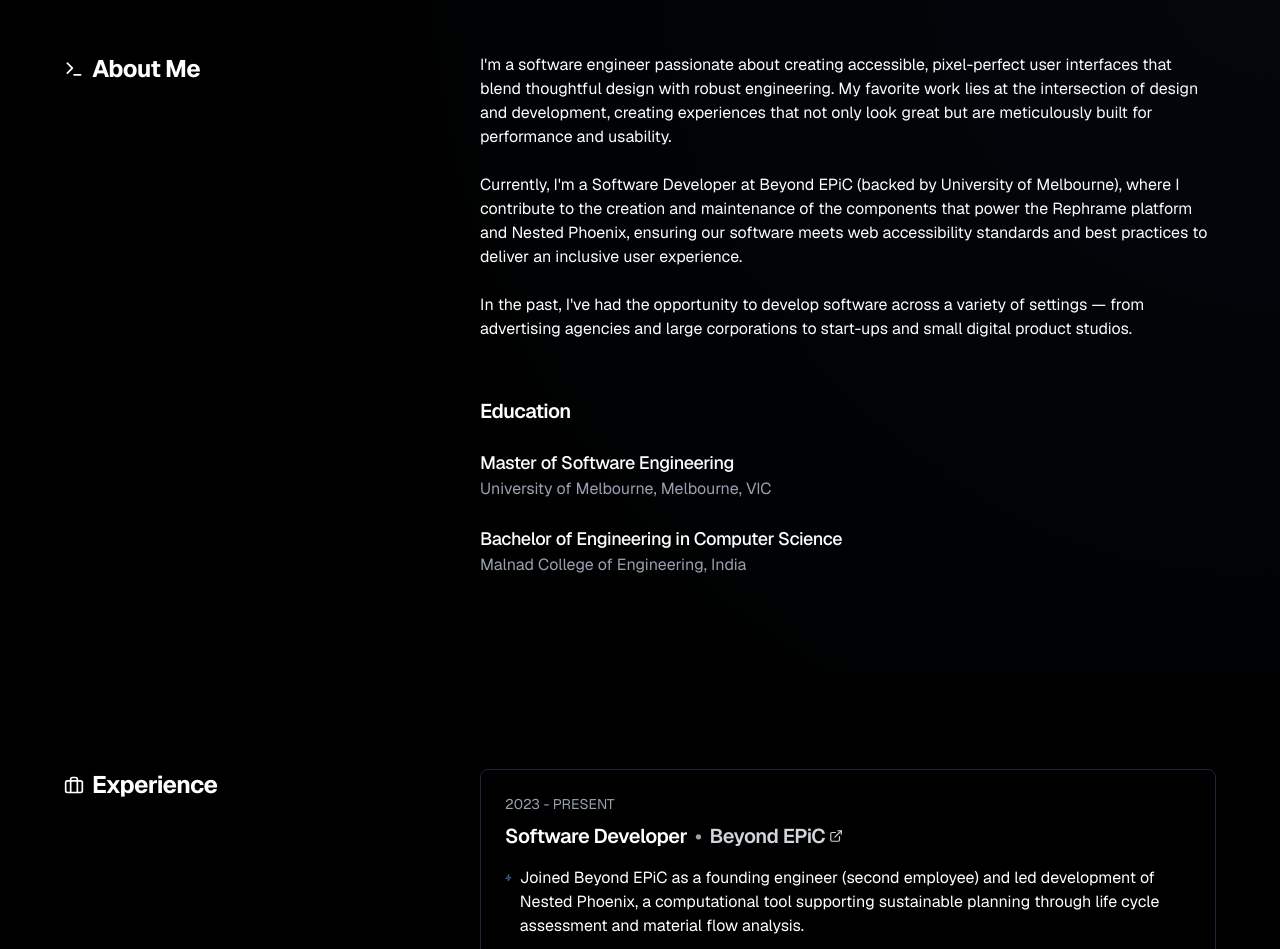
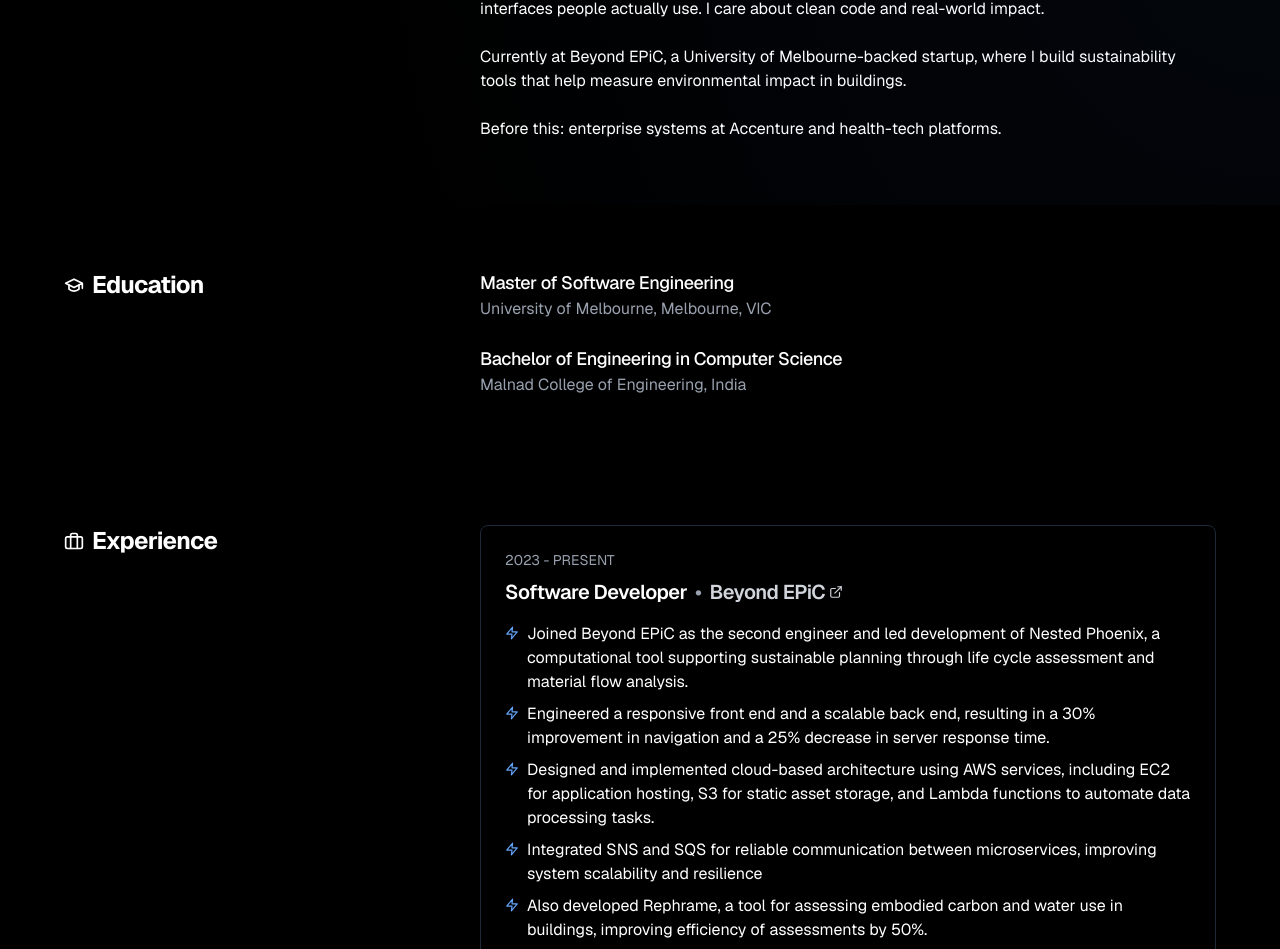
Before and after one commit to pgd1998/new-portfolio, a Next.js app: page / in a window 1280 px wide. Shown: the part 843-1792 px from the top of the page. Built offline with nearby package versions, Linux system fonts and the light colour scheme.

Commit message:
redid the website

```diff
--- a/src/app/page.tsx
+++ b/src/app/page.tsx
@@ -59,20 +59,20 @@
 
       <main className="pt-16">
         {/* Hero Section */}
-        <section className="min-h-[92vh] flex flex-col justify-center relative overflow-hidden px-6 py-24">
+        <section className="min-h-[92vh] flex flex-col justify-center relative overflow-hidden px-6 py-24 -mt-12">
           <div className="max-w-6xl mx-auto w-full">
-            <div className="relative z-10">
+            <div className="relative z-10 text-center flex flex-col items-center">
               <h1 className="text-5xl md:text-7xl font-bold tracking-tight mb-2">Poorvith Gowda</h1>
               <h2 className="text-xl md:text-2xl text-gray-400 mb-6">Software Engineer</h2>
 
-              <div className="max-w-2xl">
+              <div className="max-w-4xl">
                 <p className="text-lg md:text-xl mb-8">
-                  I build accessible, pixel-perfect digital experiences for the web.
+                  From early-stage startup to solo-building AI platforms, I thrive where complex problems meet clean code. Fascinated by data, AI, and building products that solve real-world problems.
                 </p>
 
                 <ContactInfo />
 
-                <div className="flex flex-wrap gap-4">
+                <div className="flex flex-nowrap justify-center gap-6">
                 <a
                     href="#experience"
                     className="px-5 py-3 bg-white text-black font-medium rounded-md hover:bg-gray-200 transition-colors"
@@ -124,7 +124,7 @@
         </section>
 
         {/* About Section */}
-        <section id="about" className="px-6 py-24 bg-black/60">
+        <section id="about" className="px-6 py-16 bg-black/60">
           <div className="max-w-6xl mx-auto">
             <div className="flex flex-col md:flex-row gap-12">
               <div className="md:w-1/3">
@@ -141,23 +141,36 @@
 
               <div className="md:w-2/3 space-y-6">
                 <p>
-                  I&apos;m a software engineer passionate about creating accessible, pixel-perfect user
-                  interfaces that blend thoughtful design with robust engineering. My favorite
-                  work lies at the intersection of design and development, creating experiences
-                  that not only look great but are meticulously built for performance and usability.
+                  I&apos;m a full-stack engineer who builds end-to-end products—backend systems, data pipelines, and the interfaces people actually use. I care about clean code and real-world impact.
                 </p>
                 <p>
-                  Currently, I&apos;m a Software Developer at Beyond EPiC (backed by University of Melbourne),
-                  where I contribute to the creation and maintenance of the components that power
-                  the Rephrame platform and Nested Phoenix, ensuring our software meets web accessibility standards and best
-                  practices to deliver an inclusive user experience.
+                  Currently at Beyond EPiC, a University of Melbourne-backed startup, where I build sustainability tools that help measure environmental impact in buildings.
                 </p>
                 <p>
-                  In the past, I&apos;ve had the opportunity to develop software across a variety of
-                  settings — from advertising agencies and large corporations to start-ups and
-                  small digital product studios.
+                  Before this: enterprise systems at Accenture and health-tech platforms.
                 </p>
+              </div>
+            </div>
+          </div>
+        </section>
 
+        {/* Education Section */}
+        <section id="education" className="px-6 py-16">
+          <div className="max-w-6xl mx-auto">
+            <div className="flex flex-col md:flex-row gap-12">
+              <div className="md:w-1/3">
+                <h2 className="text-2xl font-bold mb-4 flex items-center">
+                  <span className="mr-2">
+                    <svg width="20" height="20" viewBox="0 0 24 24" fill="none" stroke="currentColor" strokeWidth="2" strokeLinecap="round" strokeLinejoin="round">
+                      <path d="M22 10v6M2 10l10-5 10 5-10 5z"></path>
+                      <path d="M6 12v5c3 3 9 3 12 0v-5"></path>
+                    </svg>
+                  </span>
+                  Education
+                </h2>
+              </div>
+
+              <div className="md:w-2/3">
                 <EducationSection />
               </div>
             </div>
@@ -165,7 +178,7 @@
         </section>
 
         {/* Experience Section */}
-        <section id="experience" className="px-6 py-24">
+        <section id="experience" className="px-6 py-16">
           <div className="max-w-6xl mx-auto">
             <div className="flex flex-col md:flex-row gap-12">
               <div className="md:w-1/3">
@@ -188,7 +201,7 @@
         </section>
 
         {/* Projects Section */}
-        <section id="projects" className="px-6 py-24 bg-black/60">
+        <section id="projects" className="px-6 py-16 bg-black/60">
           <div className="max-w-6xl mx-auto">
             <div className="flex flex-col md:flex-row gap-12">
               <div className="md:w-1/3">
@@ -217,10 +230,10 @@
           <div className="flex flex-col md:flex-row justify-between items-center gap-6">
             <SocialLinks />
 
-            <div className="text-sm text-gray-400">
-              <p>Built with <span className="text-white">Next.js</span> and <span className="text-white">Tailwind CSS</span>, deployed with <span className="text-white">Vercel</span></p>
+            {/* <div className="text-sm text-gray-400">
+              <p>Built with <span className="text-white">Next.js</span> and <span className="text-white">Tailwind CSS</span></p>
               <p>Coded in <span className="text-white">VS Code</span></p>
-            </div>
+            </div> */}
           </div>
         </div>
       </footer>
--- a/src/components/ContactInfo.tsx
+++ b/src/components/ContactInfo.tsx
@@ -2,7 +2,7 @@
 
 const ContactInfo = () => {
   return (
-    <div className="flex flex-col sm:flex-row items-start sm:items-center gap-4 text-sm text-gray-400 mb-12">
+    <div className="flex flex-col sm:flex-row justify-center items-center gap-4 text-sm text-gray-400 mb-12">
       <div className="flex items-center gap-2">
         <svg width="16" height="16" viewBox="0 0 24 24" fill="none" stroke="currentColor" strokeWidth="2" strokeLinecap="round" strokeLinejoin="round">
           <path d="M21 10c0 7-9 13-9 13s-9-6-9-13a9 9 0 0 1 18 0z"></path>
--- a/src/components/EducationSection.tsx
+++ b/src/components/EducationSection.tsx
@@ -23,9 +23,6 @@
 
 const EducationSection = () => {
   return (
-    <div className="pt-8">
-      <h3 className="text-xl font-semibold mb-6">Education</h3>
-
     <div className="space-y-6">
       <EducationItem
         degree="Master of Software Engineering"
@@ -39,7 +36,6 @@
         location="India"
       />
     </div>
-    </div>
   );
 };
 
--- a/src/components/ExperienceSection.tsx
+++ b/src/components/ExperienceSection.tsx
@@ -43,7 +43,7 @@
         <div className="space-y-2 my-4">
           {description.map((item, index) => (
             <p key={index} className="flex items-start">
-              <svg width="16" height="16" viewBox="0 0 24 24" fill="none" stroke="#60a5fa" strokeWidth="2" strokeLinecap="round" strokeLinejoin="round" className="mr-2 mt-1">
+              <svg width="14" height="14" viewBox="0 0 24 24" fill="none" stroke="#60a5fa" strokeWidth="2" strokeLinecap="round" strokeLinejoin="round" className="mr-2 mt-1 min-w-3.5 min-h-3.5 w-3.5 h-3.5 flex-shrink-0">
                 <polygon points="13 2 3 14 12 14 11 22 21 10 12 10 13 2"></polygon>
               </svg>
               <span>{item}</span>
@@ -70,7 +70,7 @@
         company="Beyond EPiC"
         companyUrl="https://www.beyondepic.io/"
         description={[
-          "Joined Beyond EPiC as a founding engineer (second employee) and led development of Nested Phoenix, a computational tool supporting sustainable planning through life cycle assessment and material flow analysis.",
+          "Joined Beyond EPiC as the second engineer and led development of Nested Phoenix, a computational tool supporting sustainable planning through life cycle assessment and material flow analysis.",
           "Engineered a responsive front end and a scalable back end, resulting in a 30% improvement in navigation and a 25% decrease in server response time.",
           "Designed and implemented cloud-based architecture using AWS services, including EC2 for application hosting, S3 for static asset storage, and Lambda functions to automate data processing tasks.",
           "Integrated SNS and SQS for reliable communication between microservices, improving system scalability and resilience",
--- a/src/components/ProjectsSection.tsx
+++ b/src/components/ProjectsSection.tsx
@@ -1,4 +1,5 @@
-import React from 'react';
+"use client"
+import React, { useState } from 'react';
 import SkillTag from './SkillTag';
 
 type ProjectCardProps = {
@@ -7,6 +8,7 @@
   description: string;
   skills: string[];
   link?: string;
+  isDesign?: boolean;
 };
 
 const ProjectCard = ({
@@ -15,21 +17,23 @@
   description,
   skills,
   link,
+  isDesign = false,
 }: ProjectCardProps) => {
   return (
     <div className="group relative">
-      <div className="absolute -inset-1 rounded-lg bg-gradient-to-r from-purple-500/20 to-blue-500/20 opacity-0 group-hover:opacity-100 transition-opacity blur"></div>
+      <div className={`absolute -inset-1 rounded-lg bg-gradient-to-r ${isDesign ? 'from-purple-500/20 to-pink-500/20' : 'from-purple-500/20 to-blue-500/20'} opacity-0 group-hover:opacity-100 transition-opacity blur`}></div>
       <div className="relative bg-black/40 p-6 rounded-lg border border-gray-800 group-hover:border-gray-700 transition-colors">
         <div className="flex justify-between items-start mb-4">
           <div>
             {year && <div className="text-gray-400 text-sm mb-1">{year}</div>}
             <h3 className="text-xl font-semibold">
               {link ? (
-                <a href={link} target="_blank" rel="noopener noreferrer" className="flex items-center hover:text-blue-400 transition-colors">
+                <a href={link} target="_blank" rel="noopener noreferrer" className="inline-flex items-center gap-1 hover:text-blue-400 transition-colors">
                   {title}
-                  <svg width="16" height="16" viewBox="0 0 24 24" fill="none" stroke="currentColor" strokeWidth="2" strokeLinecap="round" strokeLinejoin="round" className="ml-2">
-                    <line x1="5" y1="12" x2="19" y2="12"></line>
-                    <polyline points="12 5 19 12 12 19"></polyline>
+                  <svg width="14" height="14" viewBox="0 0 24 24" fill="none" stroke="currentColor" strokeWidth="2" strokeLinecap="round" strokeLinejoin="round">
+                    <path d="M18 13v6a2 2 0 0 1-2 2H5a2 2 0 0 1-2-2V8a2 2 0 0 1 2-2h6"></path>
+                    <polyline points="15 3 21 3 21 9"></polyline>
+                    <line x1="10" y1="14" x2="21" y2="3"></line>
                   </svg>
                 </a>
               ) : (
@@ -51,68 +55,179 @@
   );
 };
 
+type CategoryFilterProps = {
+  categories: string[];
+  activeCategory: string;
+  onCategoryChange: (category: string) => void;
+};
+
+const CategoryFilter = ({ categories, activeCategory, onCategoryChange }: CategoryFilterProps) => {
+  return (
+    <div className="flex flex-wrap gap-3 mb-10">
+      {categories.map((category) => (
+        <button
+          key={category}
+          onClick={() => onCategoryChange(category)}
+          className={`px-5 py-2.5 rounded-full text-sm font-medium transition-all ${
+            activeCategory === category
+              ? 'bg-white text-black'
+              : 'bg-gray-800 text-gray-300 hover:bg-gray-700'
+          }`}
+        >
+          {category}
+        </button>
+      ))}
+    </div>
+  );
+};
+
+const projects = {
+  'AI & Data': [
+    {
+      title: "F1 Intelligence",
+      year: "2025",
+      description: "A real-time Formula 1 analytics platform with live telemetry, race replays, and driver comparisons. Integrated OpenF1 API with Redis caching and implemented request debouncing and parallel processing for sub-second data loads across 5+ years of historical race data.",
+      skills: ["TypeScript", "React", "FastAPI", "Python", "Redis", "Supabase"],
+      link: "https://www.f1intelligence.org/",
+    },
+    {
+      title: "KnowHub",
+      year: "2024",
+      description: "An AI-powered platform that turns meeting recordings into searchable knowledge. Built a RAG pipeline with hybrid search combining Pinecone vector search and PostgreSQL full-text search using Reciprocal Rank Fusion. Implemented async task processing with Celery and Redis, achieving sub-2-second query times and 95%+ transcription accuracy.",
+      skills: ["TypeScript", "React", "Redux", "FastAPI", "Python", "Celery", "Redis", "PostgreSQL", "Pinecone", "OpenAI"],
+    },
+    {
+      title: "Finsplore",
+      year: "2025",
+      description: "A personal finance app with AI-powered guidance for users without financial expertise. Built with Flutter frontend and Node.js backend, featuring natural language queries via AI integration, Firebase for real-time sync, and RESTful APIs for spending insights.",
+      skills: ["Flutter", "Dart", "Node.js", "RESTful API", "AI Integration", "Firebase"],
+    },
+  ],
+  'Full-Stack': [
+    {
+      title: "Rephrame",
+      year: "2024",
+      description: "A sustainability assessment tool for architects to calculate embodied carbon, energy, and water impact. Built with Flask backend, Plotly Dash for interactive visualizations, and deployed on Heroku—reducing assessment time by 50%.",
+      skills: ["JavaScript", "Flask", "Python", "Tailwind CSS", "Plotly Dash", "Heroku"],
+      link: "https://rephrame.com",
+    },
+    {
+      title: "August Robotics",
+      year: "2023",
+      description: "A real-time dashboard for managing floor-marking robots. Built with Vue.js and Vuetify frontend, Django REST backend, PostgreSQL for data persistence, and Docker for containerized deployment. Features dynamic charts for visualizing robot performance metrics.",
+      skills: ["TypeScript", "Vue.js", "Vuetify", "Python", "Django", "Docker", "PostgreSQL"],
+    },
+    {
+      title: "Variation Form Project",
+      year: "2025",
+      description: "A web app for construction teams to manage contract variations digitally. Built with React frontend and Node.js/Express backend, MongoDB for document storage, and JWT authentication. Replaced paper workflows and cut processing time by 40%.",
+      skills: ["React", "Node.js", "MongoDB", "Express", "JWT", "Material UI"],
+      link: "https://variation-front-end.onrender.com/",
+    },
+    {
+      title: "Music Events System",
+      year: "2024",
+      description: "An event management platform for live music venues across Australia. Built with Java Servlets and JSP, featuring JWT-authenticated REST APIs, secure ticketing, and venue management with role-based access control.",
+      skills: ["Java", "JSP", "Servlet", "JWT", "REST API"],
+    },
+    {
+      title: "Resource Monitoring",
+      year: "2023",
+      description: "Bash scripts for server health monitoring (CPU, memory, disk usage) with automated email alerts on threshold violations. Implemented cron-based scheduling and log rotation, improving platform reliability by 35% for an e-commerce site.",
+      skills: ["Bash", "Linux", "Automation"],
+    },
+  ],
+  'Design': [
+    {
+      title: "Advanced Ecosystem Renderer",
+      year: "2024",
+      description: "A visually immersive 3D ecosystem visualization project showcasing dynamic environmental rendering and interactive design elements.",
+      skills: ["3D Design", "Visual Design", "Interactive Media"],
+      link: "https://ecosystem-renderer.vercel.app/",
+      isDesign: true,
+    },
+    {
+      title: "Liquid Metal Shifter",
+      year: "2024",
+      description: "An experimental design project exploring fluid metallic aesthetics and morphing visual effects through advanced rendering techniques.",
+      skills: ["Motion Design", "Visual Effects", "Creative Direction"],
+      link: "https://liquid-metal-shifter.vercel.app/",
+      isDesign: true,
+    },
+  ],
+};
+
 const ProjectsSection = () => {
+  const [activeCategory, setActiveCategory] = useState('All');
+  const categories = ['All', 'AI & Data', 'Full-Stack', 'Design'];
+
+  const getFilteredProjects = () => {
+    if (activeCategory === 'All') {
+      return projects;
+    }
+    return { [activeCategory]: projects[activeCategory as keyof typeof projects] };
+  };
+
+  const filteredProjects = getFilteredProjects();
+
   return (
-    <>
-      <ProjectCard
-        title="Rephrame"
-        year="2024"
-        description="A cutting-edge software tool for building designers to assess embodied carbon, energy, and water. The platform offers interactive visualizations and comprehensive assessment tools that improve efficiency by 50%."
-        skills={["JavaScript", "Flask", "Python", "Tailwind CSS", "Plotly Dash", "Heroku"]}
-        link="https://rephrame.com"
+    <div>
+      <CategoryFilter
+        categories={categories}
+        activeCategory={activeCategory}
+        onCategoryChange={setActiveCategory}
       />
 
-      <ProjectCard
-        title="F1 Intelligence"
-        year="2025"
-        description="A solo-developed full-stack web application that delivers real-time Formula 1 telemetry data, race analytics, and interactive race replay visualization. I built this using React TypeScript for the frontend and FastAPI Python for the backend, integrating OpenF1 API with Redis caching for optimal performance. I implemented advanced optimization techniques including request debouncing and parallel processing, achieving faster data loading speeds. The application features comprehensive race replay, driver telemetry analysis, and historical F1 data from 2019-2024."
-        skills={["TypeScript", "React", "Fast API", "Python", "CI/CD", "Supabase", "Redis"]}
-        link='https://www.f1intelligence.org/'
-      />
+      {Object.entries(filteredProjects).map(([category, categoryProjects]) => (
+        <div key={category} className="mb-12">
+          {activeCategory === 'All' && (
+            <h3 className="text-lg font-semibold text-gray-400 mb-6 flex items-center">
+              <span className="w-8 h-px bg-gray-700 mr-3"></span>
+              {category}
+            </h3>
+          )}
 
-      <ProjectCard
-        title="KnowHub"
-        year="2024"
-        description="Solo-developed an AI-powered knowledge management platform that automatically captures, transcribes, and organizes team meeting discussions into searchable, structured insights using OpenAI's Agent SDK and Faster-Whisper for speech-to-text processing. Built a sophisticated RAG pipeline with hybrid search architecture combining semantic vector search (Pinecone) and PostgreSQL full-text search using Reciprocal Rank Fusion algorithm, achieving sub-2-second query response times. Engineered a full-stack solution with TypeScript React/Redux frontend and FastAPI Python backend, implementing async task processing with Celery and Redis, multi-tenant data isolation with Row-Level Security, achieving 95%+ transcription accuracy and reducing team context search time from 10+ minutes to under 2 minutes."
-        skills={["TypeScript", "React", "Redux", "FastAPI", "Python", "Celery", "Redis", "PostgreSQL", "Pinecone", "OpenAI", "Supabase", "CI/CD"]}
-      />
+          <div className="space-y-6">
+            {categoryProjects.map((project, index) => (
+              <ProjectCard
+                key={index}
+                title={project.title}
+                year={project.year}
+                description={project.description}
+                skills={project.skills}
+                link={'link' in project ? project.link : undefined}
+                isDesign={'isDesign' in project ? project.isDesign : false}
+              />
+            ))}
+          </div>
 
-      <ProjectCard
-        title="August Robotics"
-        year="2023"
-        description="As a Full-Stack developer, I drove the development of a comprehensive software system for managing and preserving critical operational data generated by floor-marking robots. Created an interactive dashboard with dynamic charts for visualizing robot performance and operational data."
-        skills={["TypeScript", "Vue.js", "Vuetify", "Python", "Django", "Docker", "CI/CD", "PostgreSQL", "Redux"]}
-      />
-
-      <ProjectCard
-        title="Finsplore - Smart Financial Assistant - (Under Development)"
-        year="2025"
-        description="Leading the development of an innovative financial management application focused on automation and accessibility, designed to simplify complex financial decisions for users without financial expertise. Integrated AI-powered assistant functionality that provides personalized financial guidance."
-        skills={["Flutter", "Dart", "Java", "Spring Boot", "RESTful API", "AI Integration", "Data Visualization", "Firebase"]}
-      />
-
-      <ProjectCard
-        title="Variation Form Project"
-        year="2025"
-        description="Designed and developed a specialized web application to streamline the construction variation management process, enabling digital submission, tracking, and approval of contract modifications. Reduced form processing time by approximately 40% compared to paper-based methods."
-        skills={["React", "Node.js", "MongoDB", "Express", "RESTful API", "JWT", "Material UI"]}
-        link="https://variation-front-end.onrender.com/"
-      />
-
-      <ProjectCard
-        title="Resource Monitoring"
-        year="2023"
-        description="Created Bash scripts to monitor server resources (CPU, memory, disk space) for e-commerce website and implemented email alert system for threshold violations, improving platform reliability by 35%."
-        skills={["Bash Scripting", "Linux Server Administration", "Alerting Mechanisms", "Automation"]}
-      />
-
-      <ProjectCard
-        title="Music Events System Project"
-        year="2024"
-        description="Developed a comprehensive online platform for managing and promoting live music events across Australia, encompassing robust data management, secure user authentication, and a user-friendly interface. Implemented JWT-based authentication for securing the API endpoints."
-        skills={["Java", "JavaServer Pages (JSP)", "Servlet", "JWT", "Render", "CI/CD", "REST API"]}
-      />
-    </>
+          {category === 'Design' && (
+            <a
+              href="https://design.poorvithgowda.com"
+              target="_blank"
+              rel="noopener noreferrer"
+              className="mt-6 inline-flex items-center gap-2 text-purple-400 hover:text-purple-300 transition-colors group"
+            >
+              <span>View more design projects</span>
+              <svg
+                width="16"
+                height="16"
+                viewBox="0 0 24 24"
+                fill="none"
+                stroke="currentColor"
+                strokeWidth="2"
+                strokeLinecap="round"
+                strokeLinejoin="round"
+                className="group-hover:translate-x-1 transition-transform"
+              >
+                <line x1="5" y1="12" x2="19" y2="12"></line>
+                <polyline points="12 5 19 12 12 19"></polyline>
+              </svg>
+            </a>
+          )}
+        </div>
+      ))}
+    </div>
   );
 };
 
```
Lines whose indentation alone changed are shown as unchanged.
